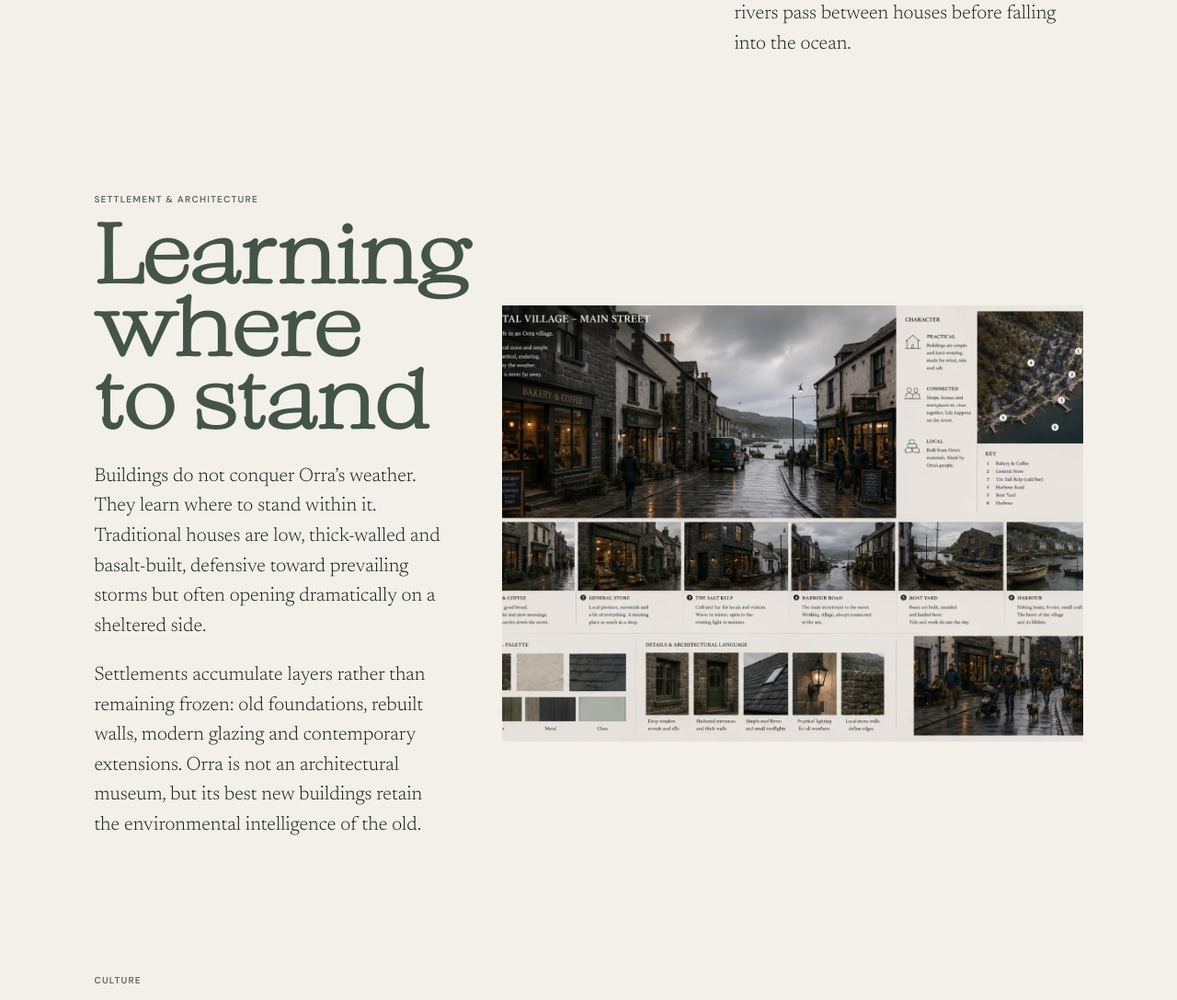
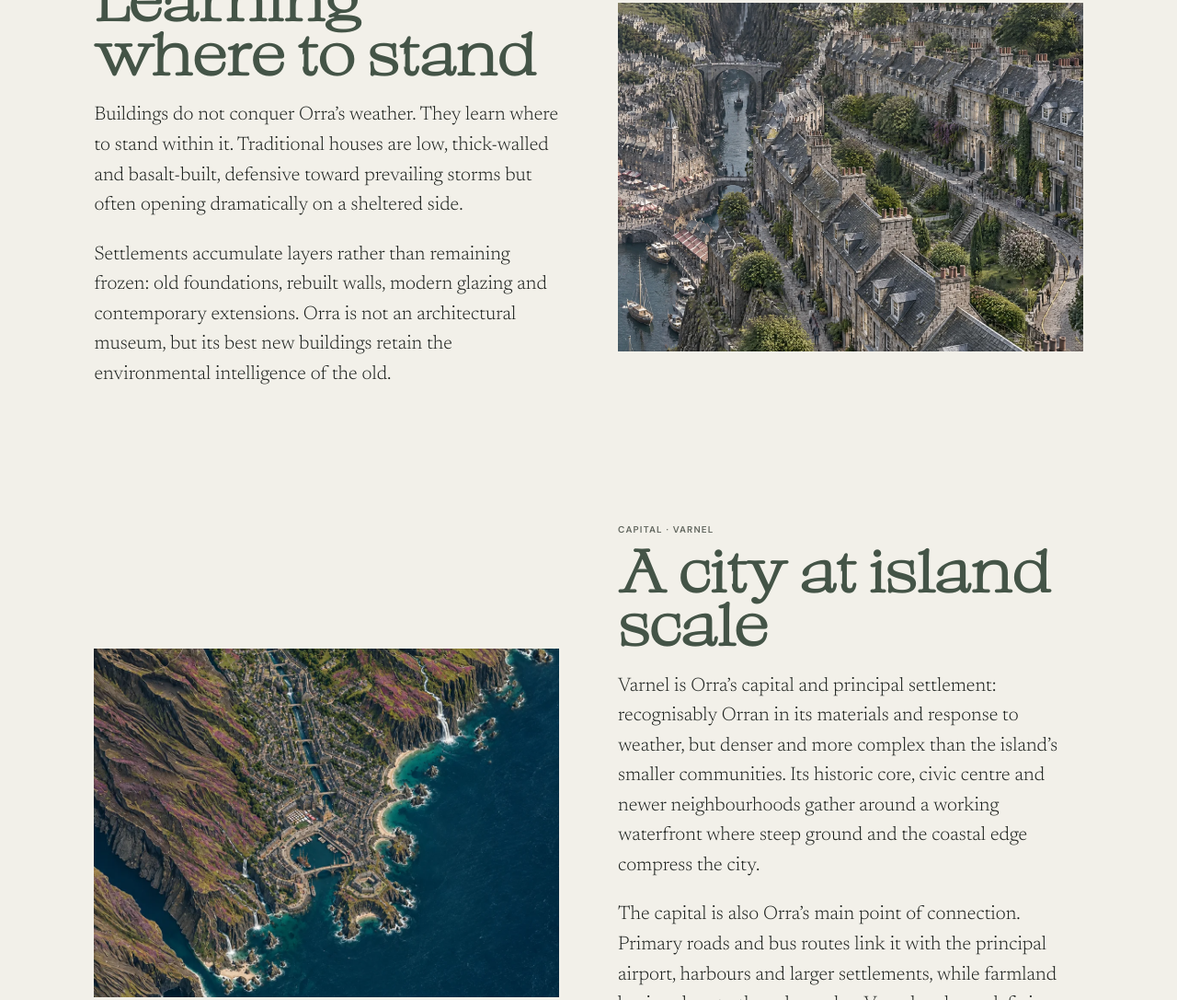
Before and after one commit to the-elsewhere-universe/wiki, a plain HTML site: page places/orra.html in a window 1280 px wide. Shown: the part 2192-3279 px from the top of the page at 92% size. Drawn offline with Linux system fonts and the light colour scheme.

Commit message:
Expand Orra page with Varnel

```diff
--- a/assets/styles.css
+++ b/assets/styles.css
@@ -227,11 +227,11 @@ body.gallery-lightbox-open { position:fixed; width:100%; overflow:hidden; }
 .region-index-list a { display:grid; grid-template-columns:70px 1fr auto; gap:1rem; align-items:center; padding:22px 0; border-bottom:1px solid var(--rule); }
 .region-index-list strong { font:400 34px/1 var(--display); }
 .region-index-list span { color:var(--muted); font-size:10px; letter-spacing:.1em; text-transform:uppercase; }
-.region-feature { margin:9vw 0 0; display:grid; grid-template-columns:minmax(0,1.25fr) minmax(260px,.75fr); gap:5vw; align-items:center; }
-.region-feature--reverse { grid-template-columns:minmax(260px,.75fr) minmax(0,1.25fr); }
+.region-feature { margin:9vw 0 0; display:grid; grid-template-columns:repeat(2,minmax(0,1fr)); gap:5vw; align-items:center; }
+.region-feature--reverse { grid-template-columns:repeat(2,minmax(0,1fr)); }
 .region-feature figure { margin:0; overflow:hidden; }
 .region-feature img { width:100%; aspect-ratio:4/3; object-fit:cover; }
-.region-feature h2 { margin:.15em 0 .35em; font-size:clamp(52px,7vw,105px); line-height:.88; }
+.region-feature h2 { margin:.15em 0 .35em; font-size:clamp(44px,5vw,76px); line-height:.92; }
 .region-feature p { font:300 21px/1.55 var(--serif); }
 .region-kicker { color:var(--muted); font:600 10px/1 var(--sans)!important; letter-spacing:.12em; text-transform:uppercase; }
 .region-stat-grid { margin-top:3rem; display:grid; grid-template-columns:repeat(3,minmax(0,1fr)); border-top:1px solid var(--ink); }
--- a/places/orra.html
+++ b/places/orra.html
@@ -1,11 +1,12 @@
 <!doctype html>
-<html lang="en" class="place-page--orra"><head><meta charset="utf-8"><meta name="viewport" content="width=device-width,initial-scale=1"><meta name="description" content="Orra — a modern island society shaped by basalt, weather, sea and living boundaries."><title>Orra — Elsewhere</title><link rel="stylesheet" href="../assets/styles.css?v=14"><script src="../assets/site.js?v=10" defer></script></head>
+<html lang="en" class="place-page--orra"><head><meta charset="utf-8"><meta name="viewport" content="width=device-width,initial-scale=1"><meta name="description" content="Orra — a modern island society shaped by basalt, weather, sea and living boundaries."><title>Orra — Elsewhere</title><link rel="stylesheet" href="../assets/styles.css?v=15"><script src="../assets/site.js?v=10" defer></script></head>
 <body><header class="site-header"><a class="wordmark" href="../index.html" aria-label="Elsewhere home"><span class="wordmark-mark"><img src="../assets/images/elsewhere-coordinate-logo-dark.png" alt=""></span><span>Elsewhere</span></a><button class="menu-button" type="button" aria-expanded="false" aria-controls="site-nav">Explore</button><nav id="site-nav" aria-label="Primary navigation"><a href="../index.html#places">Places</a><a href="../index.html#life">Life</a><a href="../index.html#atlas">Atlas</a></nav></header>
 <main><figure class="region-hero"><img src="../assets/images/orra-cliffs-places.webp" width="1536" height="1024" alt="Waterfalls descending from the high sea cliffs of Orra"><figcaption class="region-hero-copy"><p class="eyebrow">Place record 01 · Maritime west</p><h1>Orra</h1><p>A modern island society shaped by basalt, weather, sea and a living world that repeatedly crosses boundaries.</p></figcaption></figure>
-<section class="region-body"><div class="region-intro"><div><p>Orra occupies a compact volcanic island and its surrounding archipelago: high dark escarpments, deep coastal fissures, cold productive water, sheltered lake country and settlements built wherever the land permits.</p><p>It is remote without being disconnected, traditional without being static—a contemporary society whose roads, homes and working harbours occupy narrow lines through a landscape that remains overwhelmingly larger than them.</p><div class="region-stat-grid"><div><span>Population</span><strong>≈ 42,000</strong></div><div><span>Main island</span><strong>≈ 3,200 km²</strong></div><div><span>Highest summits</span><strong>1,400–1,600 m</strong></div></div></div><aside class="region-notes"><h2>In brief</h2><dl><div><dt>Character</dt><dd>Autonomous island society</dd></div><div><dt>Terrain</dt><dd>Cliffs, lakes and uplands</dd></div><div><dt>Ecology</dt><dd>Life crosses boundaries</dd></div><div><dt>Network</dt><dd>Road, ferry and foot</dd></div></dl></aside></div>
-<div class="region-feature"><figure><img src="../assets/images/orra-satellite.webp" width="1600" height="2134" loading="lazy" alt="Satellite view of Orra’s island, fissured coastline and mountainous interior"></figure><div><p class="region-kicker">Land &amp; water</p><h2>The edge of things</h2><p>Much of Orra’s coastline ends in basalt walls three to seven hundred metres high. Fissures cut inland from the sea; waterfalls fall directly from the plateau; wind bends trees and keeps exposed vegetation close to the ground.</p><p>Orrans understand habitation as small made places within a much larger wild landscape. Villages end abruptly into farmland, tracks vanish into moor and rivers pass between houses before falling into the ocean.</p></div></div>
-<div class="region-feature region-feature--reverse"><div><p class="region-kicker">Settlement &amp; architecture</p><h2>Learning where to stand</h2><p>Buildings do not conquer Orra’s weather. They learn where to stand within it. Traditional houses are low, thick-walled and basalt-built, defensive toward prevailing storms but often opening dramatically on a sheltered side.</p><p>Settlements accumulate layers rather than remaining frozen: old foundations, rebuilt walls, modern glazing and contemporary extensions. Orra is not an architectural museum, but its best new buildings retain the environmental intelligence of the old.</p></div><figure><img src="../assets/images/orra-coastal-village.webp" width="1600" height="1067" loading="lazy" alt="A lived-in Orran coastal village of stone houses adapted to wet and windy weather"></figure></div>
-<div class="region-feature"><div><p class="region-kicker">Culture</p><h2>Isolation without disconnection</h2><p>Orra has no conventional large city. Its population is concentrated in harbour settlements, cliff-top communities and sheltered agricultural valleys. Social life is warm, communal and sometimes claustrophobic—the legacy of generations for whom surviving storms and maintaining paths required cooperation.</p><p>Young Orrans commonly leave for education or work. Some stay abroad; others return. That pull between leaving and coming home is one of modern Orra’s defining cultural tensions.</p></div><div><p class="region-kicker">Food &amp; craft</p><h2>Sea, pasture, smoke</h2><p>Silverfin, shellfish, smoke, fermentation and winter preservation shape the table. Abroad, Orra is known for a slowly matured grain spirit; at home, naturally moulted Glasswing feathers are worked into subtle luminous decoration.</p></div></div>
+<section class="region-body"><div class="region-intro"><div><p>Orra occupies a compact volcanic island and its surrounding archipelago: high dark escarpments, deep coastal fissures, cold productive water, sheltered lake country and settlements built wherever the land permits.</p><p>It is remote without being disconnected, traditional without being static—a contemporary society whose roads, homes and working harbours occupy narrow lines through a landscape that remains overwhelmingly larger than them.</p><div class="region-stat-grid"><div><span>Population</span><strong>≈ 42,000</strong></div><div><span>Main island</span><strong>≈ 3,200 km²</strong></div><div><span>Highest summits</span><strong>1,400–1,600 m</strong></div></div></div><aside class="region-notes"><h2>In brief</h2><dl><div><dt>Character</dt><dd>Autonomous island society</dd></div><div><dt>Capital</dt><dd>Varnel</dd></div><div><dt>Terrain</dt><dd>Cliffs, lakes and uplands</dd></div><div><dt>Ecology</dt><dd>Life crosses boundaries</dd></div><div><dt>Network</dt><dd>Road, ferry and foot</dd></div></dl></aside></div>
+<div class="region-feature"><figure><img src="../assets/images/orra-plateau.webp" width="1536" height="1024" loading="lazy" alt="Streams crossing Orra’s high plateau before falling over the coastal cliffs"></figure><div><p class="region-kicker">Land &amp; water</p><h2>The edge of things</h2><p>Much of Orra’s coastline ends in basalt walls three to seven hundred metres high. Fissures cut inland from the sea; waterfalls fall directly from the plateau; wind bends trees and keeps exposed vegetation close to the ground.</p><p>Orrans understand habitation as small made places within a much larger wild landscape. Villages end abruptly into farmland, tracks vanish into moor and rivers pass between houses before falling into the ocean.</p></div></div>
+<div class="region-feature region-feature--reverse"><div><p class="region-kicker">Settlement &amp; architecture</p><h2>Learning where to stand</h2><p>Buildings do not conquer Orra’s weather. They learn where to stand within it. Traditional houses are low, thick-walled and basalt-built, defensive toward prevailing storms but often opening dramatically on a sheltered side.</p><p>Settlements accumulate layers rather than remaining frozen: old foundations, rebuilt walls, modern glazing and contemporary extensions. Orra is not an architectural museum, but its best new buildings retain the environmental intelligence of the old.</p></div><figure><img src="../assets/images/varnel-upper-quarter.webp" width="1600" height="2133" loading="lazy" alt="Stone-built neighbourhoods climbing the steep upper quarter of Varnel"></figure></div>
+<div class="region-feature"><figure><img src="../assets/images/varnel-satellite.webp" width="1086" height="1448" loading="lazy" alt="Varnel seen from above between the mountains, fissures and sea"></figure><div><p class="region-kicker">Capital · Varnel</p><h2>A city at island scale</h2><p>Varnel is Orra’s capital and principal settlement: recognisably Orran in its materials and response to weather, but denser and more complex than the island’s smaller communities. Its historic core, civic centre and newer neighbourhoods gather around a working waterfront where steep ground and the coastal edge compress the city.</p><p>The capital is also Orra’s main point of connection. Primary roads and bus routes link it with the principal airport, harbours and larger settlements, while farmland begins close to the urban edge. Varnel makes a defining Orran tension visible at city scale: concentrated modern life held within a landscape that remains immediately present.</p></div></div>
+<div class="region-feature"><div><p class="region-kicker">Culture</p><h2>Isolation without disconnection</h2><p>Beyond Varnel, Orra’s population is concentrated in harbour settlements, cliff-top communities and sheltered agricultural valleys. Social life is warm, communal and sometimes claustrophobic—the legacy of generations for whom surviving storms and maintaining paths required cooperation.</p><p>Young Orrans commonly leave for education or work. Some stay abroad; others return. That pull between leaving and coming home is one of modern Orra’s defining cultural tensions.</p></div><div><p class="region-kicker">Food &amp; craft</p><h2>Sea, pasture, smoke</h2><p>Silverfin, shellfish, smoke, fermentation and winter preservation shape the table. Abroad, Orra is known for a slowly matured grain spirit; at home, naturally moulted Glasswing feathers are worked into subtle luminous decoration.</p></div></div>
 <div class="region-feature region-feature--reverse"><div><p class="region-kicker">Movement</p><h2>Settlements are connected. Wilderness is not.</h2><p>Modern roads and tunnels link the main communities, then thin rapidly into single-track roads and paths. Ferries remain structurally useful: fifteen minutes by boat can replace ninety minutes by road. Some vessels travel deep into flooded fissures beneath immense basalt walls.</p><p>A maintained Coastal Path runs roughly three hundred to three hundred and fifty kilometres around the plateau. Beyond it, large parts of the island remain accessible only on foot.</p></div><aside class="region-notes"><h2>Seasonal coast</h2><dl><div><dt>Spring</dt><dd>Silverfins and Greybacks return</dd></div><div><dt>Summer</dt><dd>Colonies reach abundance</dd></div><div><dt>Autumn</dt><dd>Deepwing migration peaks</dd></div><div><dt>Winter</dt><dd>Storms reclaim the coast</dd></div></dl></aside></div>
 <div class="region-index"><p>Regional field index</p><h2>Lives recorded in Orra</h2><div class="region-index-list"><a href="../articles/tharven.html"><span>001</span><strong>Tharven</strong><span>Terrestrial · canon</span></a><a href="../articles/deepwing.html"><span>002</span><strong>Deepwing</strong><span>Marine · canon</span></a><a href="../articles/greyback.html"><span>003</span><strong>Greyback</strong><span>Sea &amp; cliff · canon</span></a><a href="../articles/silverfin.html"><span>006</span><strong>Silverfin</strong><span>Marine · beta</span></a></div></div></section></main>
 <footer><a class="wordmark" href="../index.html">Elsewhere</a><p>An evolving worldbuilding archive.</p><p>Place record 01</p></footer></body></html>
```
Also changed, not shown: places/namarain.html (+1 -1 lines), places/taqer.html (+1 -1 lines), assets/images/orra-plateau.webp (added), assets/images/varnel-satellite.webp (added), assets/images/varnel-upper-quarter.webp (added).
